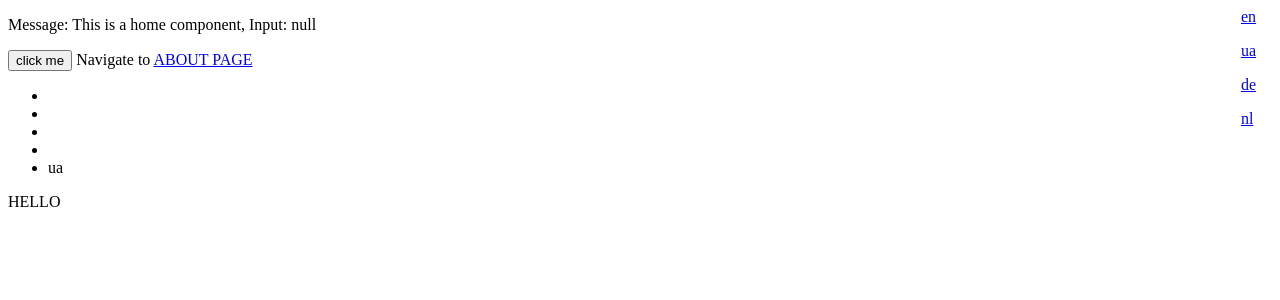
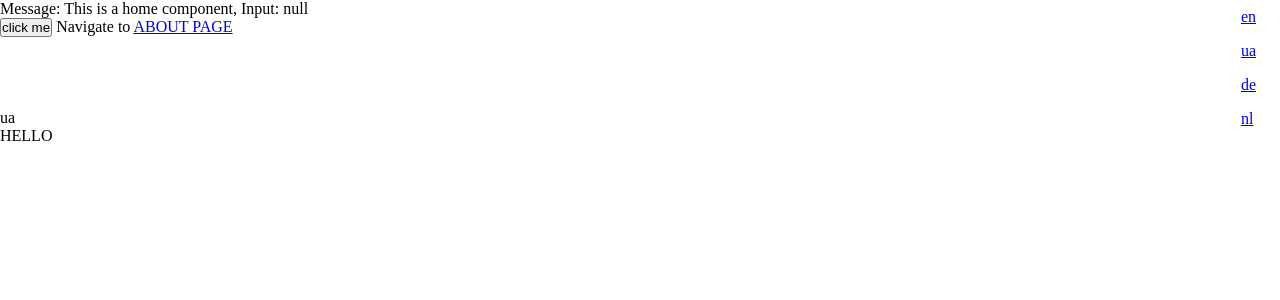
Before and after one commit to RouDePH/angular-haras-space, an Angular app: page /ua in a window 1280 px wide. Shown: the top 300 px of the page. Built offline with nearby package versions, Linux system fonts and the light colour scheme.

Commit message:
refactor

```diff
--- a/src/styles.css
+++ b/src/styles.css
@@ -1 +1,7 @@
 /* You can add global styles to this file, and also import other style files */
+* {
+  margin: 0;
+  padding: 0;
+  box-sizing: border-box;
+  -webkit-box-sizing: border-box;
+}
```
